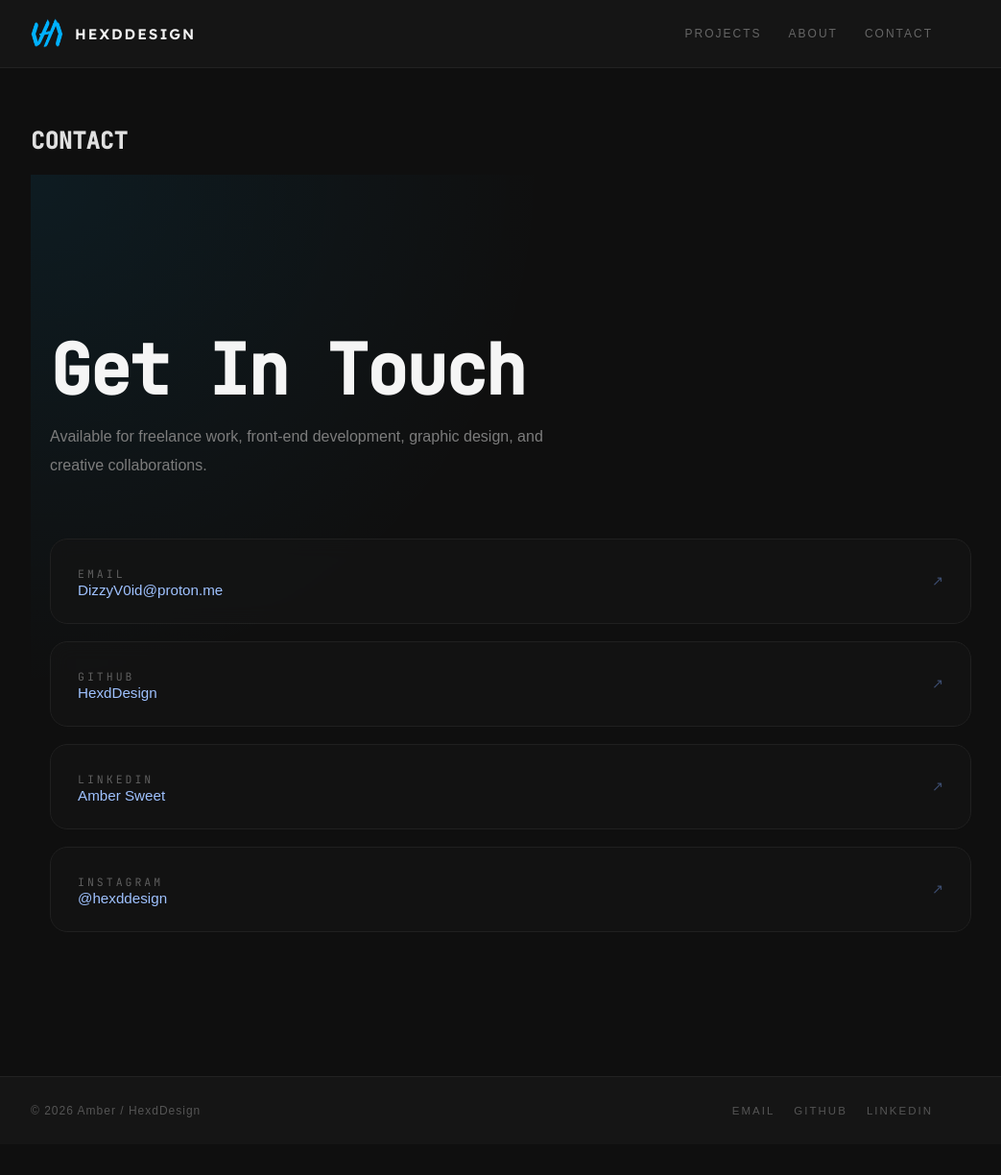
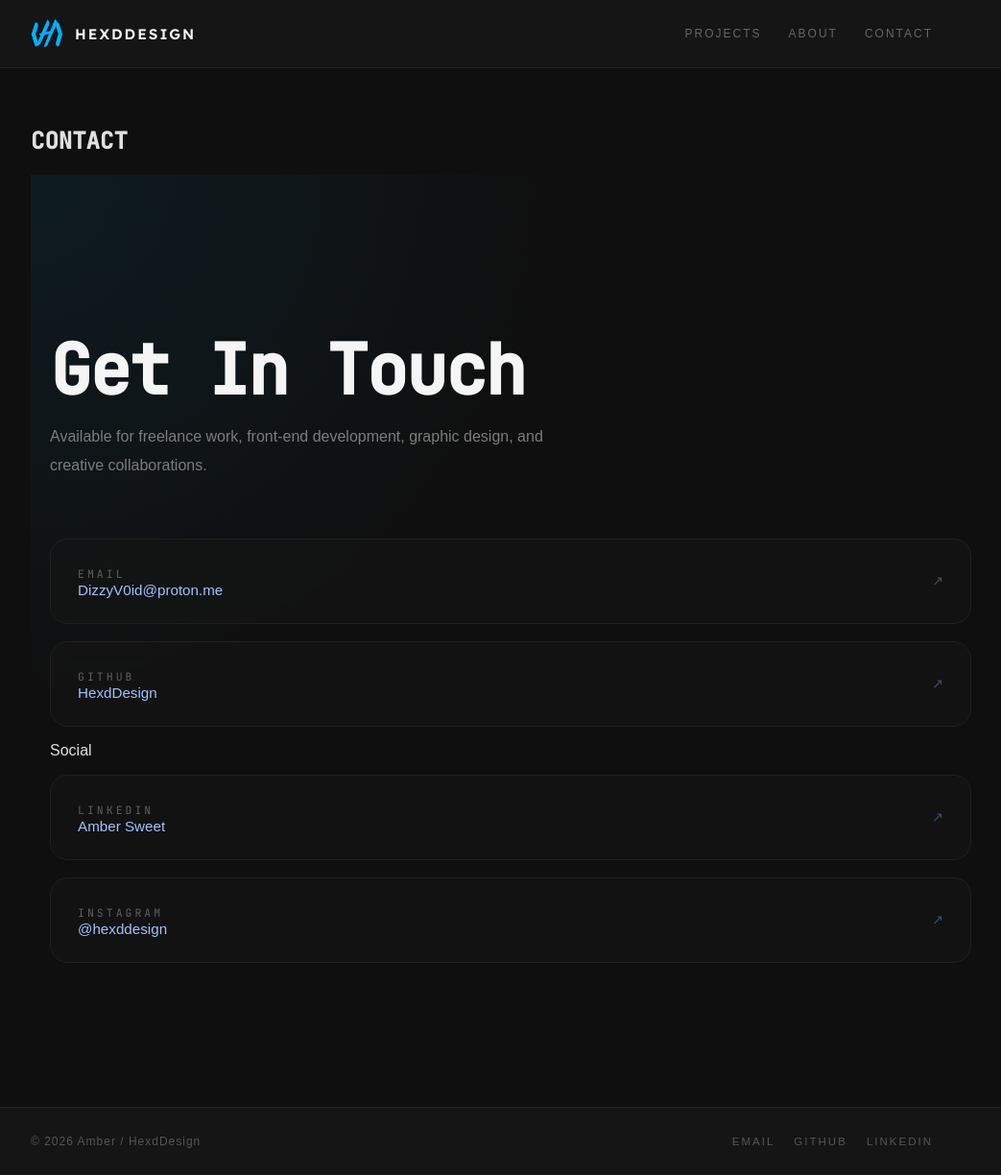
Before and after one commit to HexdDesign/hexddesign.github.io, a Jekyll site: the page built from contact.markdown, in a window 1280 px wide. Shown: the whole page at 96% size, without its empty margins (138-1181 px from the left). Built offline with Jekyll 4.4.1, drawn with Linux system fonts in a browser that asks for light colours; some web fonts are replaced; before the commit the page ends 1192 px from its top, so only the background shows below that.

Commit message:
Update contact.markdown

```diff
--- a/contact.markdown
+++ b/contact.markdown
@@ -38,6 +38,11 @@ permalink: /contact/
       </div>
       <span class="contact-arrow">↗</span>
     </a>
+  </div>
+
+  <p class="contact-section-label">Social</p>
+
+  <div class="contact-links">
     <a href="https://www.linkedin.com/in/ambersweet/"
        target="_blank"
        rel="noopener noreferrer"
@@ -62,7 +67,6 @@ permalink: /contact/
       </div>
       <span class="contact-arrow">↗</span>
     </a>
-
   </div>
 
 </div>
```
